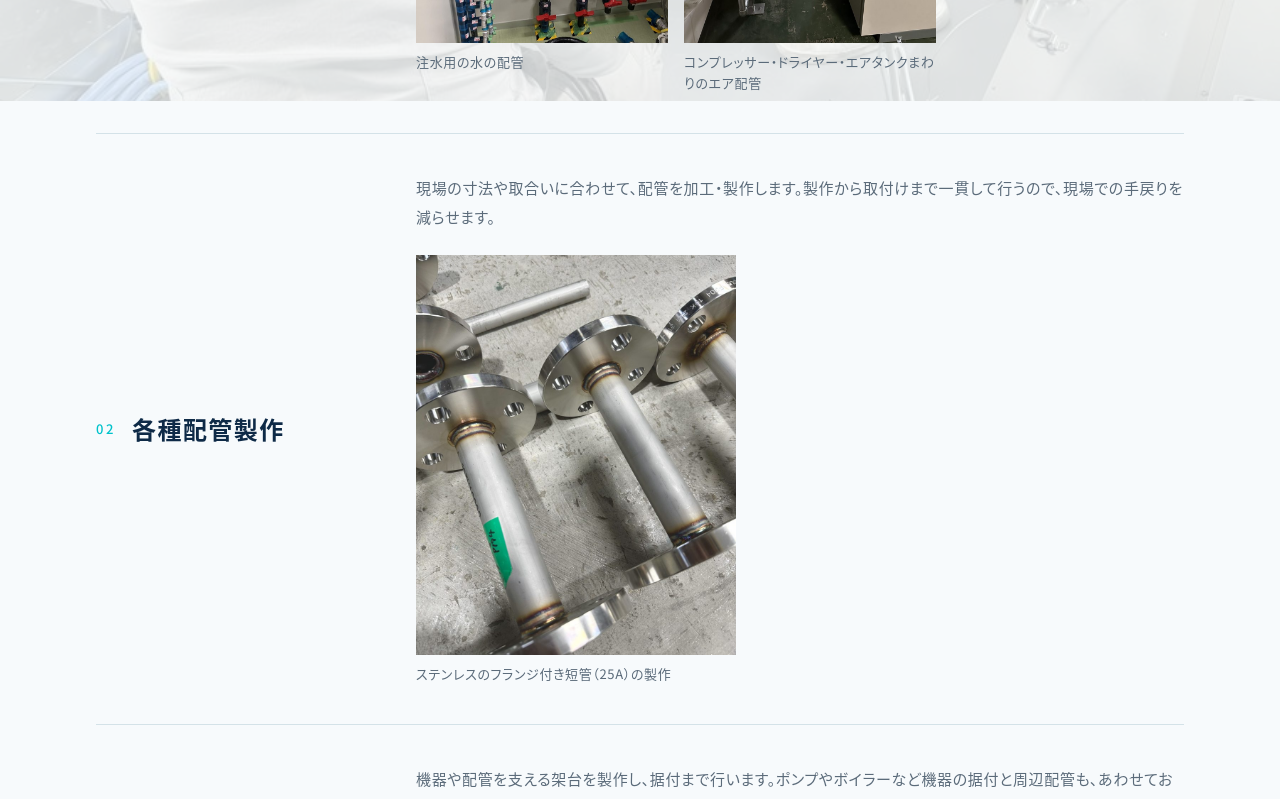
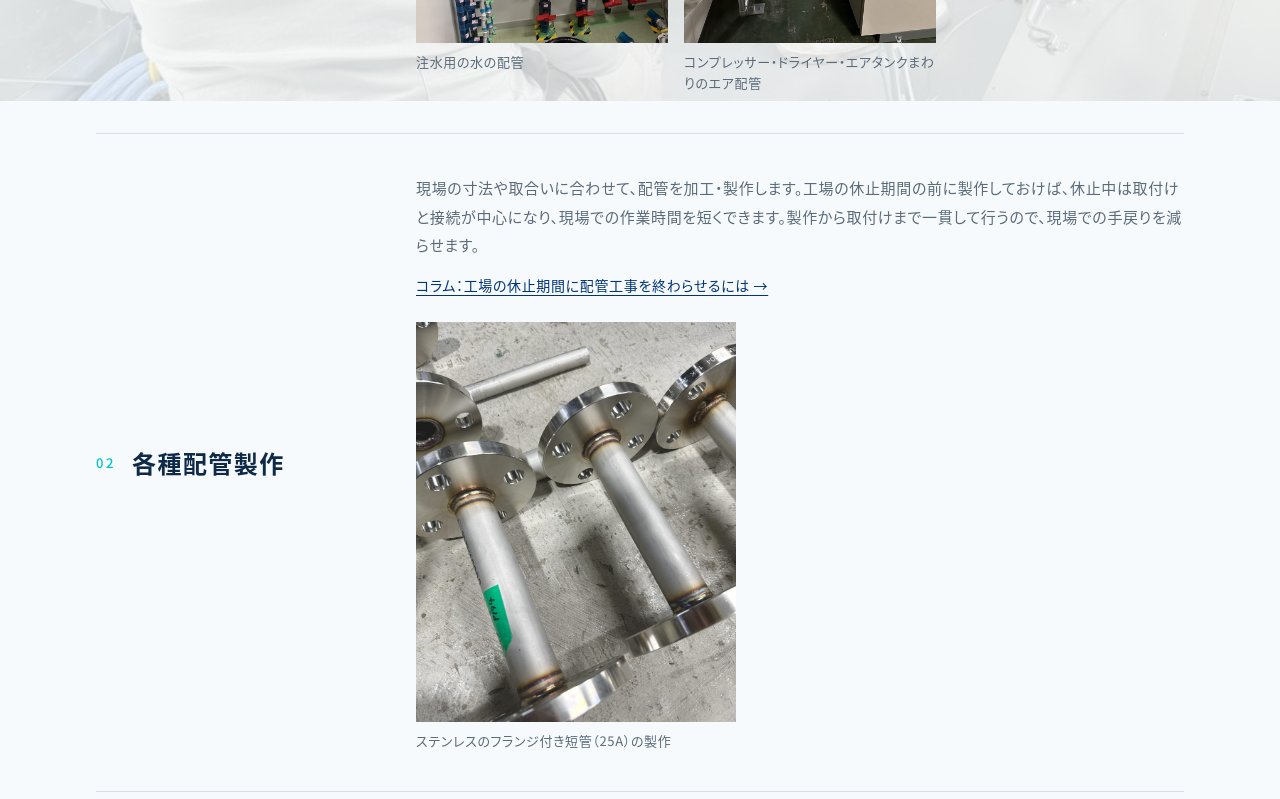
Before and after one commit to shimatani-kenta-ctrl/sukoyaka-line-web, a Next.js app: page / in a window 1280 px wide. Shown: the part 2700-3499 px from the top of the page. Built offline with nearby package versions, Linux system fonts and the light colour scheme.

Commit message:
トップの事業内容（配管製作・溶接工事）から関連コラムへリンク、配管製作に休止前製作の説明を追加
Co-Authored-By: Claude Opus 5.5 <noreply@anthropic.com>
Claude-Session: https://claude.ai/code/session_01UnfY34SSFeQFSpuH4Gn1dM

```diff
--- a/src/app/page.tsx
+++ b/src/app/page.tsx
@@ -18,7 +18,7 @@ export const metadata = { alternates: { canonical: "/" } };
 
 type Media = { type: "photo" | "video"; src: string; poster?: string; alt: string; caption: string };
 
-const services: { name: string; body: string; media?: Media[] }[] = [
+const services: { name: string; body: string; media?: Media[]; link?: { href: string; label: string } }[] = [
   {
     name: "各種配管工事",
     body: "工場・プラントの蒸気、冷却水、エア、各種流体の配管を施工します。設備の新設・増設・改修から、休止期間に合わせた短工期の工事まで対応します。",
@@ -39,7 +39,8 @@ const services: { name: string; body: string; media?: Media[] }[] = [
   },
   {
     name: "各種配管製作",
-    body: "現場の寸法や取合いに合わせて、配管を加工・製作します。製作から取付けまで一貫して行うので、現場での手戻りを減らせます。",
+    body: "現場の寸法や取合いに合わせて、配管を加工・製作します。工場の休止期間の前に製作しておけば、休止中は取付けと接続が中心になり、現場での作業時間を短くできます。製作から取付けまで一貫して行うので、現場での手戻りを減らせます。",
+    link: { href: "/column/shutdown-piping-work/", label: "コラム：工場の休止期間に配管工事を終わらせるには" },
     media: [
       {
         type: "photo",
@@ -70,6 +71,7 @@ const services: { name: string; body: string; media?: Media[] }[] = [
   {
     name: "溶接工事",
     body: "ステンレス・鋼管のTIG溶接、アーク溶接に対応します。熱による歪みを抑えるため、仮付けを細かく増やす、治具で固定する、あらかじめ逆方向へ少し曲げたり傾けたりして固定するといった段取りをしてから溶接します。見えない内面まで品質にこだわり、確かな溶接部をお引き渡しします。",
+    link: { href: "/column/tig-arc-welding/", label: "コラム：TIG溶接とアーク溶接の違い" },
     media: [
       {
         type: "video",
@@ -150,6 +152,13 @@ export default async function HomePage() {
                 </h3>
                 <div>
                   <p className="text-[15px] text-steel">{s.body}</p>
+                  {s.link && (
+                    <p className="mt-3 text-[14px]">
+                      <Link href={s.link.href} className="text-ai underline underline-offset-4 hover:no-underline">
+                        {s.link.label} →
+                      </Link>
+                    </p>
+                  )}
                   {s.media && (
                     <div className={`mt-6 grid gap-4 ${s.media.length > 1 ? "max-w-[520px] grid-cols-2" : "max-w-[320px]"}`}>
                       {s.media.map((m) => (
```
